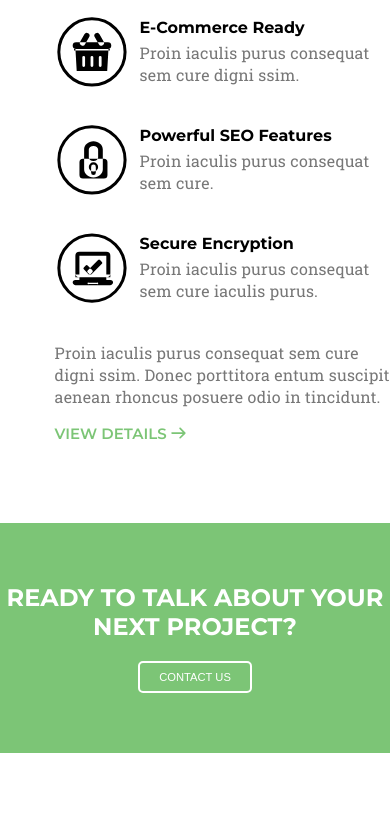
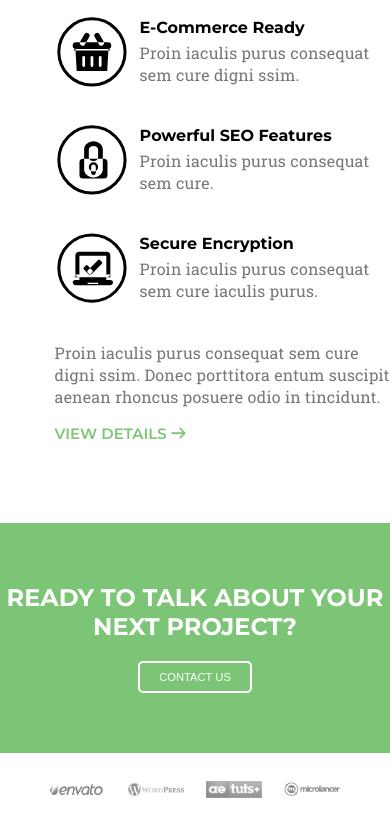
Before and after one commit to SarahNouh/TreeHouse, a website: page app/index.html in a window 390 px wide. Shown: the part 2076-2902 px from the top of the page. Before the commit the page ends 2829 px from the top, so only its background shows below. Drawn offline with nearby package versions, Linux system fonts and the light colour scheme; files that its build step writes are made by us from their sources; files whose address does not match are found by name.

Commit message:
Logos section (Design + Responsiveness in chrome)

```diff
--- a/app/index.html
+++ b/app/index.html
@@ -203,6 +203,12 @@
       <h2 class="title">Ready to talk about your next project?</h2>
       <button class="btn square">Contact us</button>
     </section>
+    <section class="logos">
+      <img src="./images/envato.png" alt="envato logo" />
+      <img src="./images/wordpress.png" alt="wordpress logo" />
+      <img src="./images/tuts.png" alt="tuts logo" />
+      <img src="./images/microlancer.png" alt="microlancer logo" />
+    </section>
     <footer></footer>
     <!-- build:js scripts/vendor.js -->
     <!-- endbuild -->
--- /dev/null
+++ b/app/styles/__logos.scss
@@ -0,0 +1,22 @@
+// @Author: sarahnouh
+// @Date:   2019-08-14T04:45:57+02:00
+// @Last modified by:   sarahnouh
+// @Last modified time: 2019-08-14T05:00:49+02:00
+.logos {
+  padding: 3% 30%;
+  column-count: 4;
+  @media (max-width: $md_screen) {
+    padding: 3% 22%;
+  }
+  @media (max-width: $md_screen) {
+    padding: 3% 12%;
+  }
+  img {
+    display: block;
+    width: auto;
+    height: 50px;
+    max-width: 90%;
+    object-fit: contain;
+    margin: auto;
+  }
+}
--- a/app/styles/main.scss
+++ b/app/styles/main.scss
@@ -1,7 +1,7 @@
 // @Author: sarahnouh
 // @Date:   2019-08-11T01:18:09+02:00
 // @Last modified by:   sarahnouh
-// @Last modified time: 2019-08-14T04:22:20+02:00
+// @Last modified time: 2019-08-14T04:46:48+02:00
 @import url("https://fonts.googleapis.com/css?family=Montserrat:400,500,600,700|Roboto+Slab&display=swap");
 
 //colour variables
@@ -21,6 +21,7 @@ $xl_screen: "2200px";
 @import "./__header.scss";
 @import "./__latest-project.scss";
 @import "./__learn-more.scss";
+@import "./__logos.scss";
 @import "./__overview.scss";
 
 body {
```
Also changed, not shown: app/images/envato.png (added), app/images/microlancer.png (added), app/images/tuts.png (added), app/images/wordpress.png (added).
